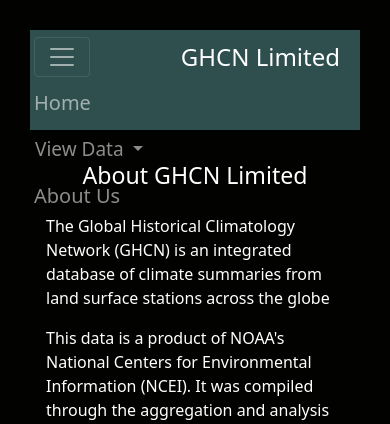
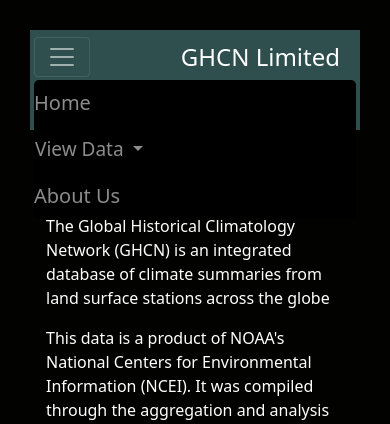
Before and after one commit to Abiii9/Global_HCN, a Django app: page /about in a window 390 px wide, after a click that opens the changed part. Shown: the top 424 px of the page. Run offline with Django 3.2, Linux system fonts and the light colour scheme; some libraries are stand-ins or nearby versions.

Commit message:
modified the menu

```diff
--- a/global_temp/templates/base.html
+++ b/global_temp/templates/base.html
@@ -24,6 +24,18 @@
     <link rel="stylesheet" href="https://cdn.jsdelivr.net/npm/@fortawesome/fontawesome-free@6.1.0/css/all.css">
     <script src="https://cdnjs.cloudflare.com/ajax/libs/jquery/3.2.1/jquery.min.js"></script>
     <link type="text/css" rel="stylesheet" href="/static/style.css" >
+    <style>
+        .bgcolor{
+            background-color: inherit;
+        }
+        /*Nav bar media query*/
+        @media(max-width: 991.5px){
+            .bgcolor{
+                background-color: #000;
+                border-radius: 5px;
+            }
+        }
+    </style>
         {% block style %} {%endblock %}
 </head>
 
@@ -34,8 +46,8 @@
             <span class="navbar-toggler-icon"></span>
         </button>
         <a class="navbar-brand float-left pl-3" href="/" style="font-size:24px;"> GHCN Limited</a>
-        <div class="collapse navbar-collapse" id="navbar" >
-            <div class="navbar-nav ml-auto">
+        <div class="collapse navbar-collapse" id="navbar">
+            <div class="bgcolor navbar-nav ml-auto">
                 <a class="nav-item nav-link"  id="customer" href="/">Home</a>
                 <div class="dropdown">
                   <button class="btn nav-item nav-link dropdown-toggle" type="button" id="dropdownMenuButton" data-toggle="dropdown" aria-haspopup="true" aria-expanded="false" style="font-size:19px;">
--- a/global_temp/templates/global_temp/map.html
+++ b/global_temp/templates/global_temp/map.html
@@ -122,24 +122,18 @@
           let form = document.getElementById('form');
           let var1 = document.getElementById('var1');
           let var2 = document.getElementById('var2');
-         // var1.value = e.v.lat;
-         // var2.value = e.v.lng;
           console.log(e.latlng);
           if (e.latlng.lat >=0){
               var1.value = e.latlng.lat-5+"-"+e.latlng.lat+"N";
-              console.log(e.latlng.lat-5+"-"+e.latlng.lat+"N");
           } else {
               let lat1 = Math.abs(e.latlng.lat);
               var1.value = lat1-5+"-"+lat1+"S";
-              console.log(lat1-5+"-"+lat1+"S");
           }
           if (e.latlng.lng >=0){
               var2.value = e.latlng.lng-5+"_"+e.latlng.lng+"E";
-              console.log(e.latlng.lng-5+"_"+e.latlng.lng+"E");
           } else {
               let lng1 = Math.abs(e.latlng.lng);
               var2.value = lng1-5+"_"+lng1+"W";
-              console.log(lng1-5+"_"+lng1+"W");
           }
           form.submit();
 
```
Also changed, not shown: db.sqlite3.
